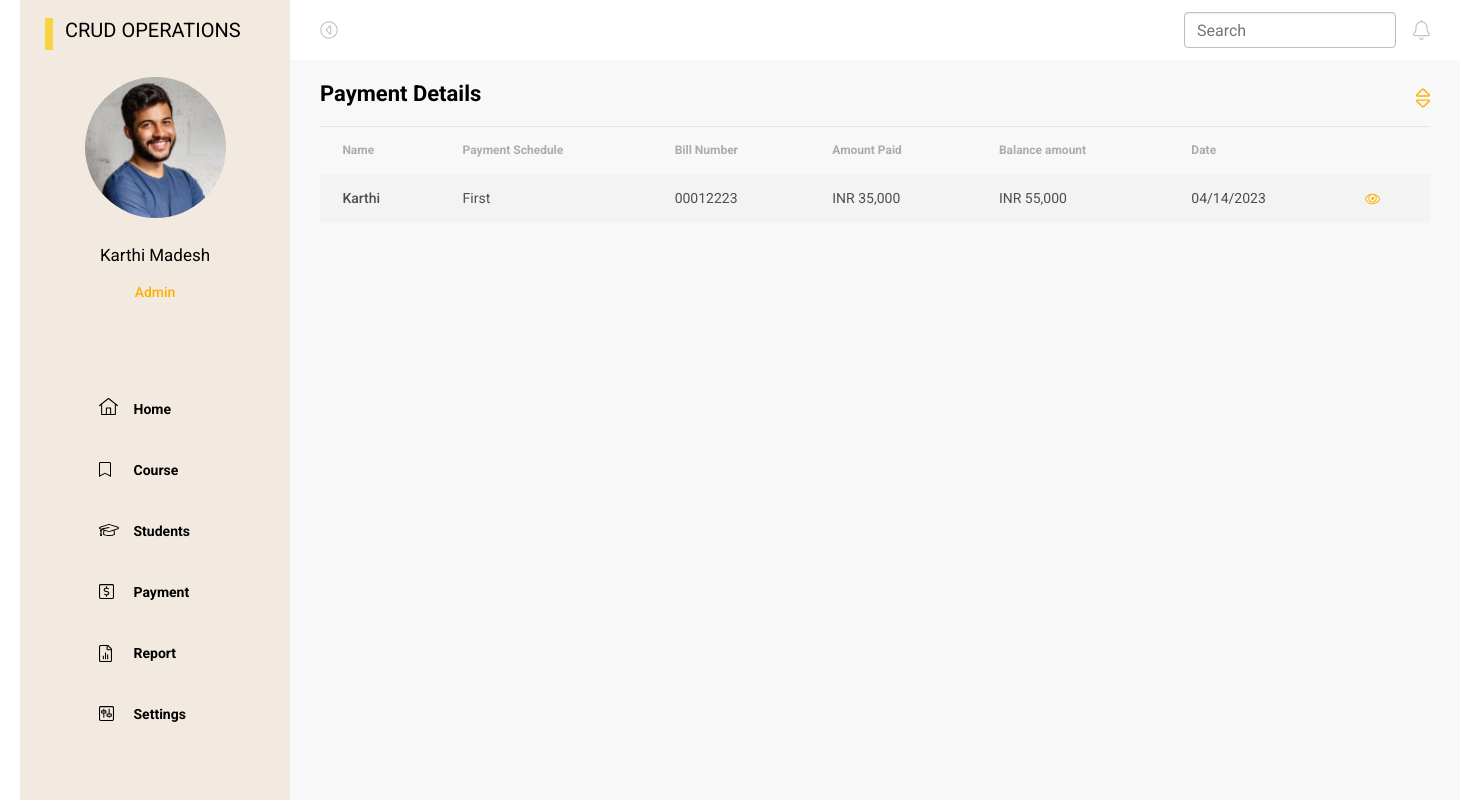
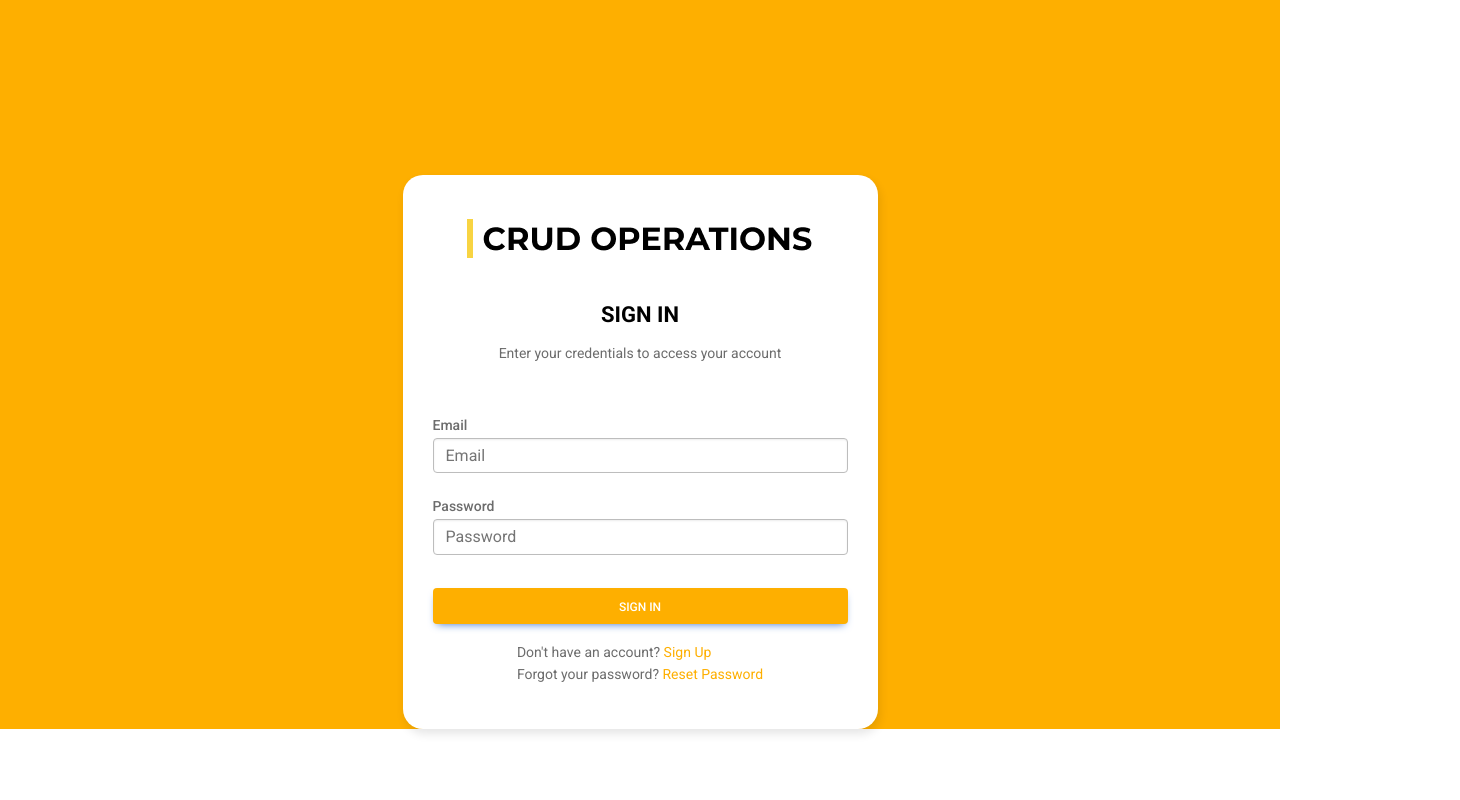
Before and after one commit to deco1117/CrudReact, a React (Vite) app: page / in a window 1280 px wide. Shown: the top 800 px of the page, 1460 px wide, since content can reach past the window. Built offline with nearby package versions, Linux system fonts and the light colour scheme.

Commit message:
add login page

```diff
--- a/src/App.jsx
+++ b/src/App.jsx
@@ -2,12 +2,14 @@ import React from 'react';
 import Home from './pages/Home'
 import Students from './pages/Students'
 import Pay from './pages/Pay'
+import Login from './pages/Login'
 
 const App = () => {
   return (
     <div>
       {/* <Home/> */}
-      <Pay/>
+      {/* <Pay/> */}
+      <Login />
     </div>
   );
 };
--- /dev/null
+++ b/src/pages/Login/index.jsx
@@ -0,0 +1,42 @@
+import React from 'react';
+import Logo from '../../assets/images/logo.png';
+import './index.scss';
+
+const index = () => {
+    return (
+        <div>
+            <main>
+                <div className='container'>
+                    <div className='login'>
+                        <div className='login__card'>
+                            <div className='login__card--header'>
+                                <img className='login__card--header-logo' src={Logo}/>
+                                <h1 className='login__card--header-title'>Sign In</h1>
+                                <p className='login__card--header-text'>Enter your credentials to access your account</p>
+                            </div>
+                            <form className='login__card--form w-100'>
+                                <div className='login__card--form--group'>
+                                    <label className='  login__card--form--group-label'>Email</label>
+                                    <input className='form-control login__card--form--group-input' type='email' placeholder='Email'/>
+                                </div>
+                                <div className='login__card--form-group mb-4'>
+                                    <label className='login__card--form--group-label'>Password</label>
+                                    <input className='form-control login__card--form--group-input' type='password' placeholder='Password'/>
+                                </div>
+                                <div className='login__card--form-group'>
+                                    <button className='btn w-100 btn-primary login__card--form--group-button'>Sign In</button>
+                                </div>
+                            </form>
+                            <div className='login__card--footer'>
+                                <p className='login__card--footer-text'>Don't have an account? <a className='login__card--footer-text-link' href='/signup'>Sign Up</a></p>
+                                <p className='login__card--footer-text'>Forgot your password? <a className='login__card--footer-text-link' href='/login'>Reset Password</a></p>
+                            </div>
+                        </div>
+                    </div>
+                </div>
+            </main>
+        </div>
+    );
+};
+
+export default index;
--- /dev/null
+++ b/src/pages/Login/index.scss
@@ -0,0 +1,92 @@
+main{
+    background: #FEAF00;
+}
+
+.login{
+    padding-top: 175px;
+
+    &__card{
+        margin: 0 auto;
+        width: 475px;
+        background: #FFFFFF;
+        box-shadow: 2px 5px 10px rgba(0, 0, 0, 0.1);
+        border-radius: 20px;
+        padding: 44px 30px 41px 30px;
+        display: flex;
+        flex-direction: column;
+        align-items: center;
+
+        &--header{
+            display: flex;
+            flex-direction: column;
+            align-items: center;
+
+            &-title{
+                margin-top: 43px;
+                font-style: normal;
+                font-weight: 600;
+                font-size: 22px;
+                line-height: 27px;
+                text-transform: uppercase;
+                color: #000000;
+            }
+
+            &-text{
+                margin-top: 9px;
+                font-style: normal;
+                font-weight: 400;
+                font-size: 14px;
+                line-height: 17px;
+                color: #6C6C6C;
+            }
+
+        }
+
+        &--form{
+            margin-top: 50px;
+            display: flex;
+            flex-direction: column;
+            gap: 20px;
+
+            &--group{
+
+
+                &-label{
+                    font-style: normal;
+                    font-weight: 500;
+                    font-size: 14px;
+                    line-height: 17px;
+                    color: #6C6C6C;
+                }
+
+                &-button{
+                    margin-top: -30px;
+                    background: #FEAF00;
+                    border-radius: 4px;
+
+                    &:hover{
+                        background: #FEAF00 !important;
+                    }
+                }
+            }
+        }
+
+        &--footer{
+            margin-top: 20px;
+
+            &-text{
+                margin-bottom: 5px;
+                font-style: normal;
+                font-weight: 400;
+                font-size: 14px;
+                line-height: 17px;
+                color: #6C6C6C;
+
+                &-link{
+                    color: #FEAF00;
+                }
+
+            }
+        }
+    }
+}
```
Also changed, not shown: src/assets/images/logo.png (added).
